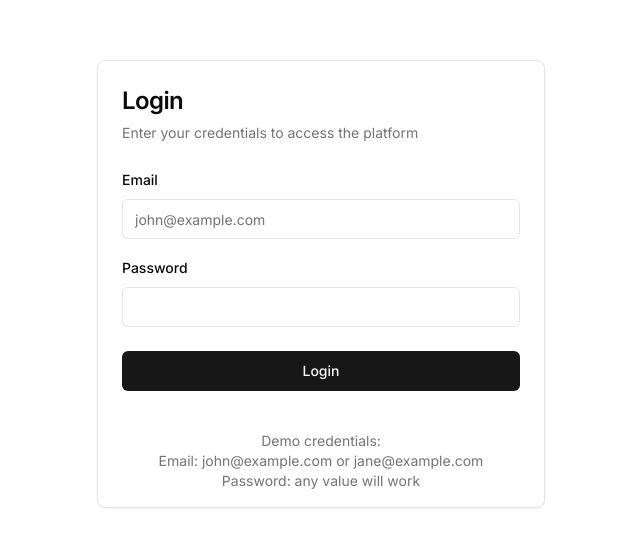
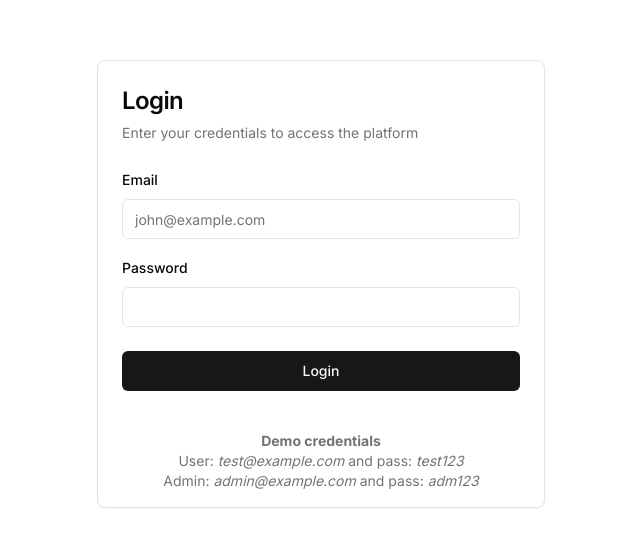
Before and after one commit to floringheorghiu/tech-adoption-platform, a Next.js app: page /login in a window 1280 px wide. Shown: the part 116-662 px from the top of the page, without its empty margins (319-959 px from the left). Built offline with nearby package versions, Linux system fonts and the light colour scheme.

Commit message:
login credentials info

```diff
--- a/app/login/page.tsx
+++ b/app/login/page.tsx
@@ -87,9 +87,9 @@ export default function LoginPage() {
           </CardFooter>
         </form>
         <div className="p-4 text-center text-sm text-muted-foreground">
-          <p>Demo credentials:</p>
-          <p>Email: john@example.com or jane@example.com</p>
-          <p>Password: any value will work</p>
+          <p><b>Demo credentials</b></p>
+          <p>User: <i>test@example.com</i> and pass:  <i>test123</i></p>
+          <p>Admin: <i>admin@example.com</i> and pass: <i>adm123</i></p>
         </div>
       </Card>
     </div>
```
